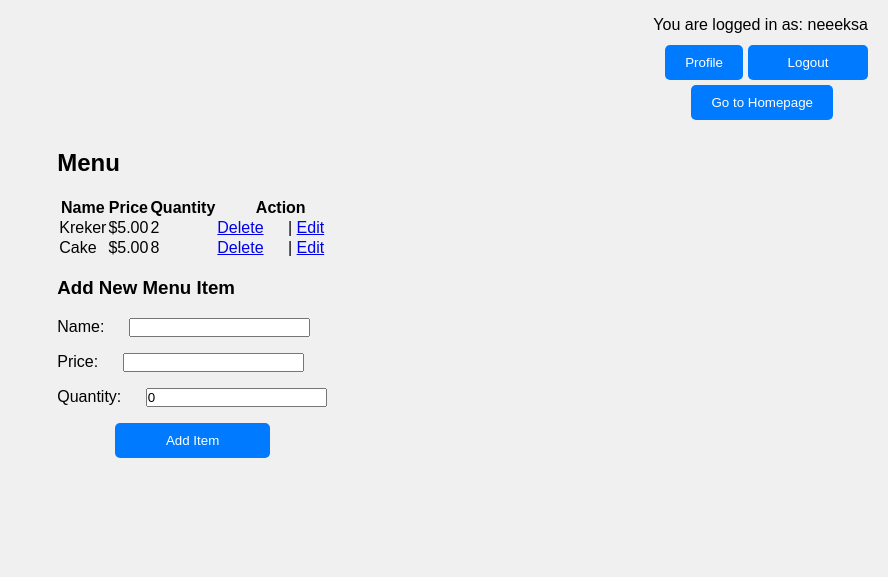
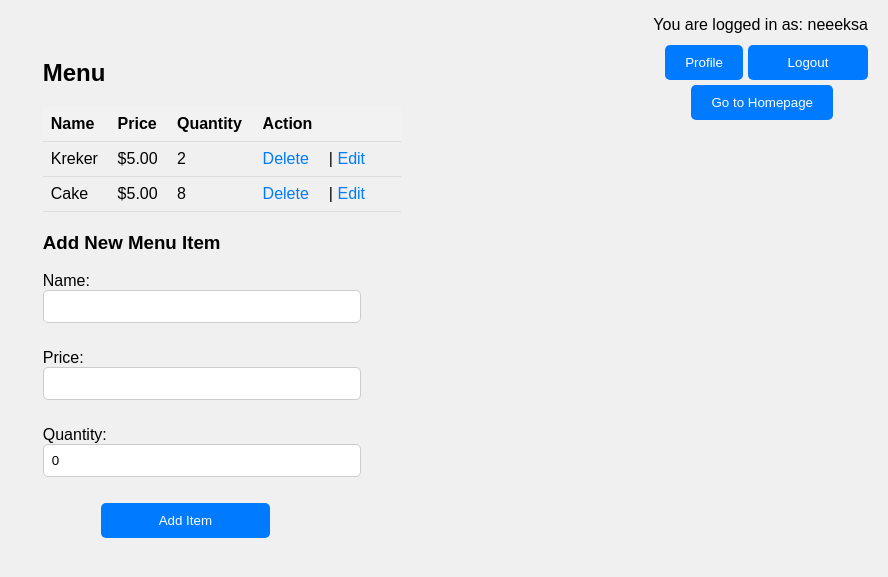
Before and after one commit to neeeksa/Tech-Site, a Django app: page /menu/ in a window 1280 px wide. Shown: the top 577 px of the page, without its empty margins (392-1280 px from the left). Run offline with Django 5.2, Linux system fonts and the light colour scheme; a user stored in the database is signed in; data comes from the database, SQL or seed files in the repository; both versions use the stored data as it was after the commit.

Commit message:
ашfinish?

```diff
--- a/tech/main/static/main/css/styles.css
+++ b/tech/main/static/main/css/styles.css
@@ -117,3 +117,61 @@
     margin-left: 58px;
     display: block; /* Сделаем кнопку блочным элементом, чтобы установить ширину на 100% */
 }
+
+h2 {
+    margin-top: 20px;
+}
+
+table {
+    width: 100%;
+    border-collapse: collapse;
+    margin-top: 20px;
+}
+
+th, td {
+    padding: 8px;
+    border-bottom: 1px solid #ddd;
+    text-align: left;
+}
+
+th {
+    background-color: #f2f2f2;
+}
+
+a {
+    color: #007bff;
+    text-decoration: none;
+}
+
+a:hover {
+    text-decoration: underline;
+}
+
+h3 {
+    margin-top: 20px;
+}
+
+form {
+    margin-top: 10px;
+}
+
+input[type="text"],
+input[type="number"] {
+    padding: 8px;
+    width: 100%;
+    border: 1px solid #ccc;
+    border-radius: 5px;
+    box-sizing: border-box;
+    margin-bottom: 10px;
+}
+
+select {
+    padding: 8px;
+    width: 100%;
+    border: 1px solid #ccc;
+    border-radius: 5px;
+    box-sizing: border-box;
+    margin-bottom: 10px;
+    background-color: #fff;
+    color: #495057;
+}
--- a/tech/main/templates/main/menu.html
+++ b/tech/main/templates/main/menu.html
@@ -1,10 +1,14 @@
 {% extends 'main/base.html' %}
+{% load static %}
 
 {% block title %}
     Menu | Tastech
 {% endblock %}
 
 {% block content %}
+<head>
+    <link rel="stylesheet" href="{% static 'main/css/menu.css' %}"> <!-- Подключение login.css -->
+</head>
 {% if request.user.is_authenticated %}
     <p class="logged-in-user">You are logged in as: {{ request.user.username }}</p>
     <h2>Menu</h2>
@@ -24,8 +28,8 @@
                 <td>${{ item.price }}</td>
                 <td>{{ item.quantity }}</td>
                 <td>
-                    <a href="{% url 'confirm_delete_menu_item' item.id %}">Delete</a> |
-                    <a href="{% url 'edit_menu_item' item.id %}">Edit</a>
+                    <a href="{% url 'confirm_delete_menu_item' item.id %}">Delete</a>|
+                     <a href="{% url 'edit_menu_item' item.id %}">Edit</a>
                 </td>
             </tr>
             {% endfor %}
```
Also changed, not shown: tech/db.sqlite3.
